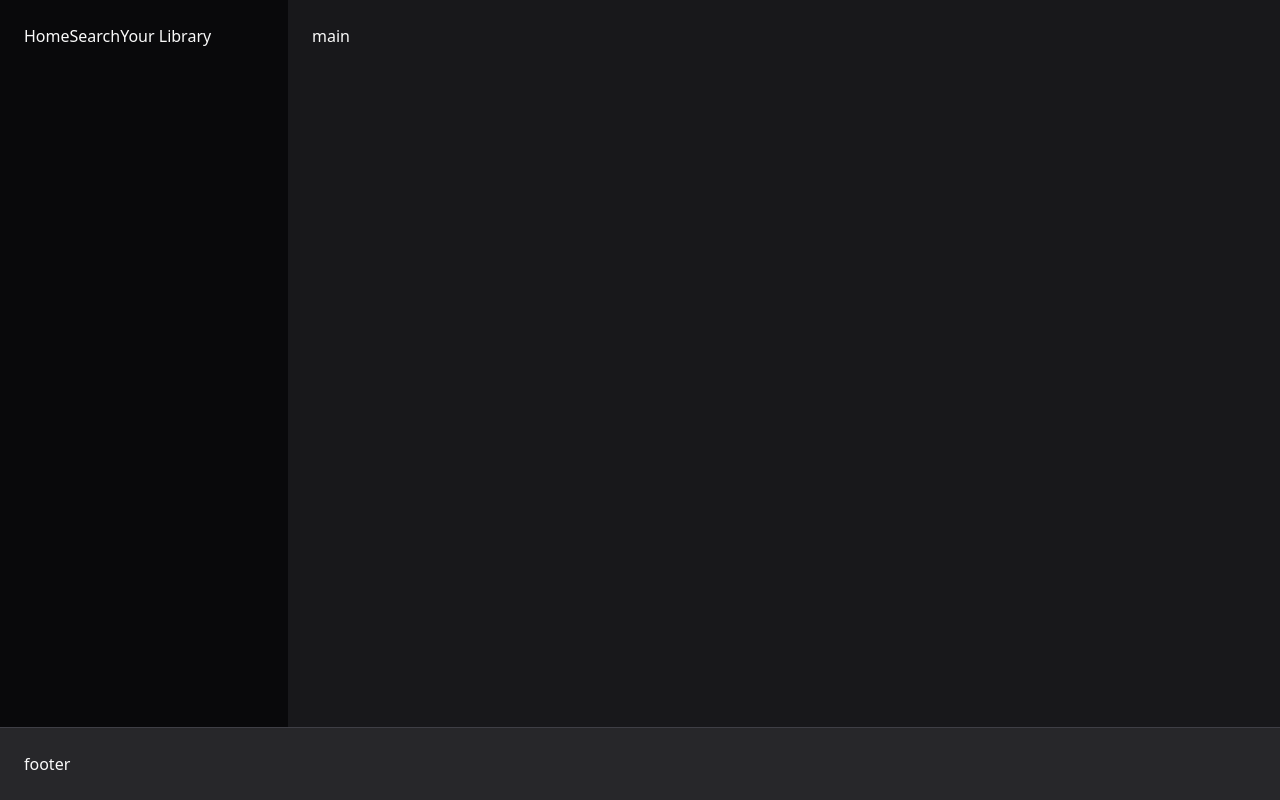
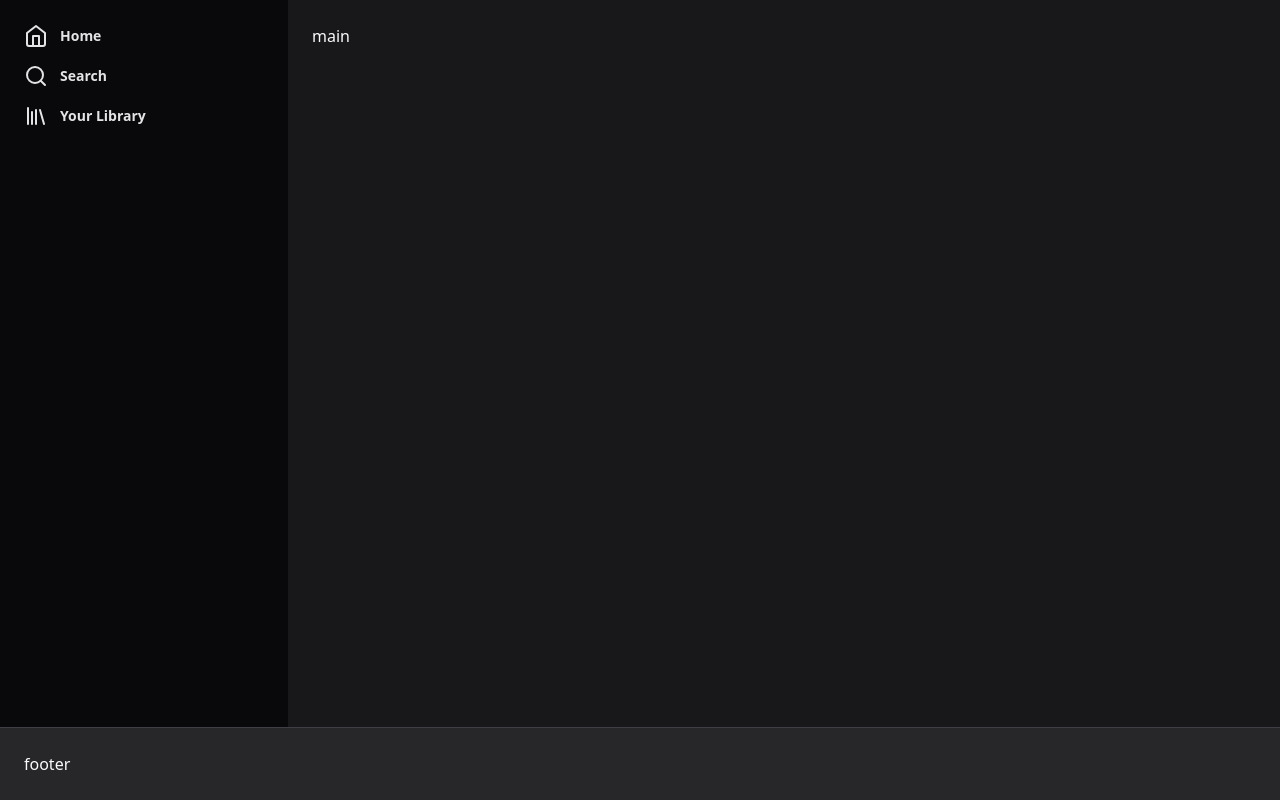
Before and after one commit to vagnermaltauro/clone-spotify-with-tailwind, a Next.js app: page / in a window 1280 px wide. Built offline with nearby package versions, Linux system fonts and the light colour scheme.

Commit message:
style(layout.tsx): fix formatting and add missing semicolons feat(page.tsx): add icons and improve navigation links in Home page

```diff
--- a/src/app/layout.tsx
+++ b/src/app/layout.tsx
@@ -1,13 +1,13 @@
-import React from 'react'
-import './globals.css'
+import React from 'react';
+import './globals.css';
 
 export const metadata = {
   title: 'Spotify',
-  description: 'apply tailwind'
-}
+  description: 'apply tailwind',
+};
 
-export default function RootLayout ({
-  children
+export default function RootLayout({
+  children,
 }: {
   children: React.ReactNode
 }) {
@@ -15,5 +15,5 @@ export default function RootLayout ({
     <html lang="en">
       <body className="bg-zinc-900 text-zinc-50">{children}</body>
     </html>
-  )
+  );
 }
--- a/src/app/page.tsx
+++ b/src/app/page.tsx
@@ -1,20 +1,24 @@
-import React from 'react'
+import React from 'react';
+import { Home as HomeIcon, Search, Library } from 'lucide-react';
 
-export default function Home () {
+export default function Home() {
   return (
     <div className="h-screen flex flex-col">
       <div className="flex flex-1">
         <aside className="w-72 bg-zinc-950 p-6">
-          <nav>
-            <a href="">
+          <nav className="space-y-4">
+            <a href="/" className="flex items-center gap-3 text-sm font-semibold text-zinc-200">
+              <HomeIcon />
               Home
             </a>
 
-            <a href="">
+            <a href="/" className="flex items-center gap-3 text-sm font-semibold text-zinc-200">
+              <Search />
               Search
             </a>
 
-            <a href="">
+            <a href="/" className="flex items-center gap-3 text-sm font-semibold text-zinc-200">
+              <Library />
               Your Library
             </a>
           </nav>
@@ -29,5 +33,5 @@ export default function Home () {
         footer
       </footer>
     </div>
-  )
+  );
 }
```
